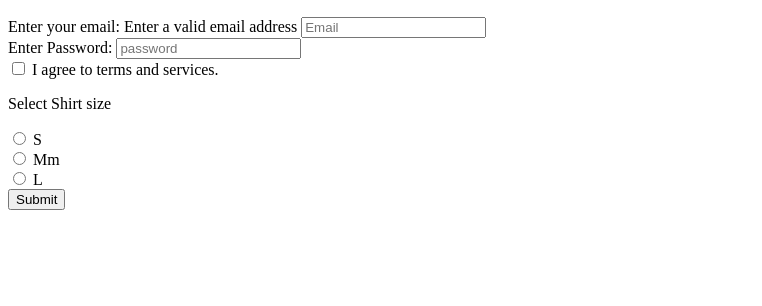
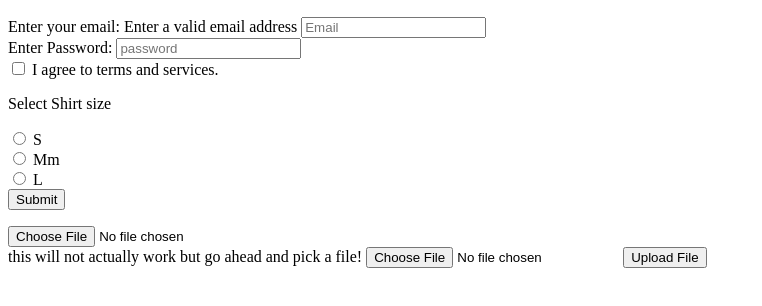
Before and after one commit to Salehkarim21/Springboard-software-dev-prog, a plain HTML site: page label.html in a window 1280 px wide. Shown: the part 96-402 px from the top of the page, without its empty margins (0-762 px from the left). Drawn offline with Linux system fonts and the light colour scheme.

Commit message:
last of HTML

```diff
--- a/label.html
+++ b/label.html
@@ -30,3 +30,15 @@
 
         <button type="submit">Submit</button>
     </form>
+    <input type="file">
+<!-- to upload a file we need a file input, this kind of input will not let us upload the file -->
+
+<!-- to upload a file we need to use this special attribute "enctype" this is what we do when we want to send a big size file data-->
+
+
+<form method="post" enctype="multipart/form-data">
+    <label> this will not actually work but go ahead and pick a file!</label>
+
+    <input type="file" name="file-upload">
+    <button type="submit">Upload File</button>
+</body>
```
